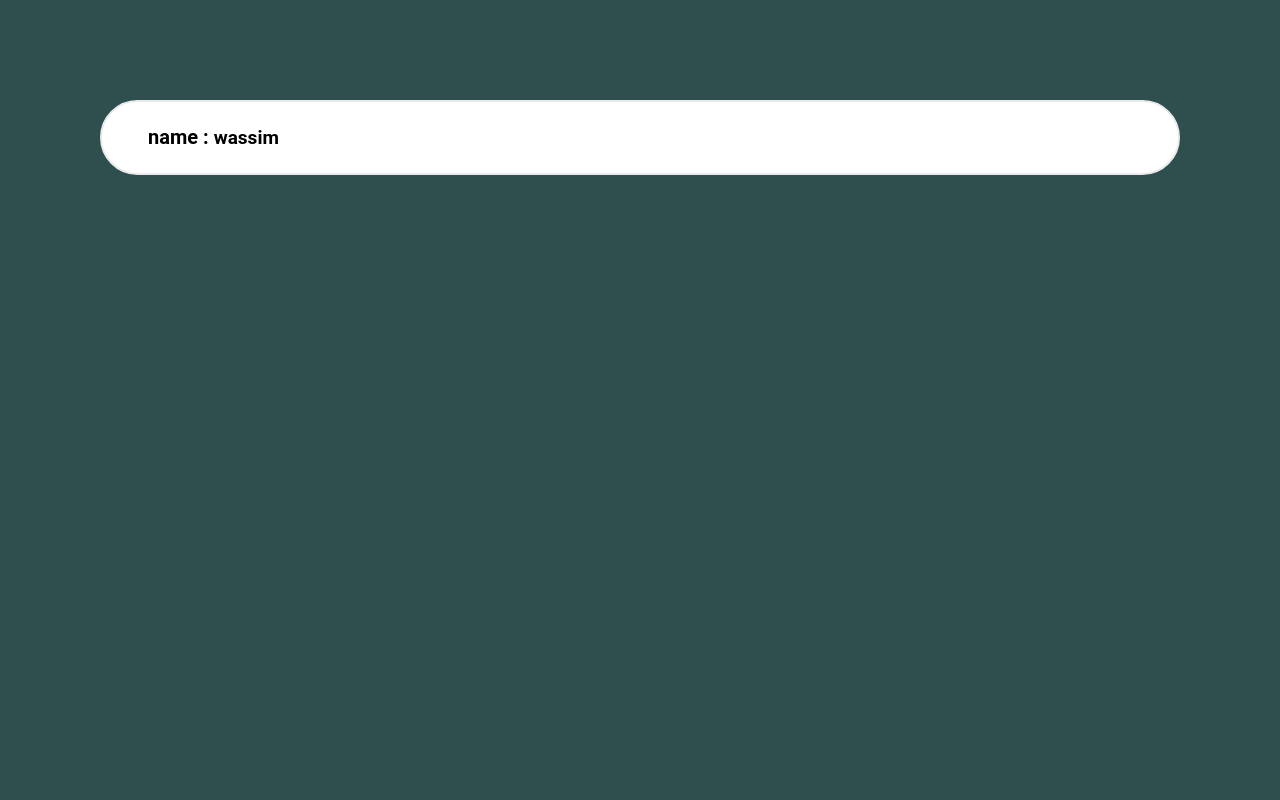
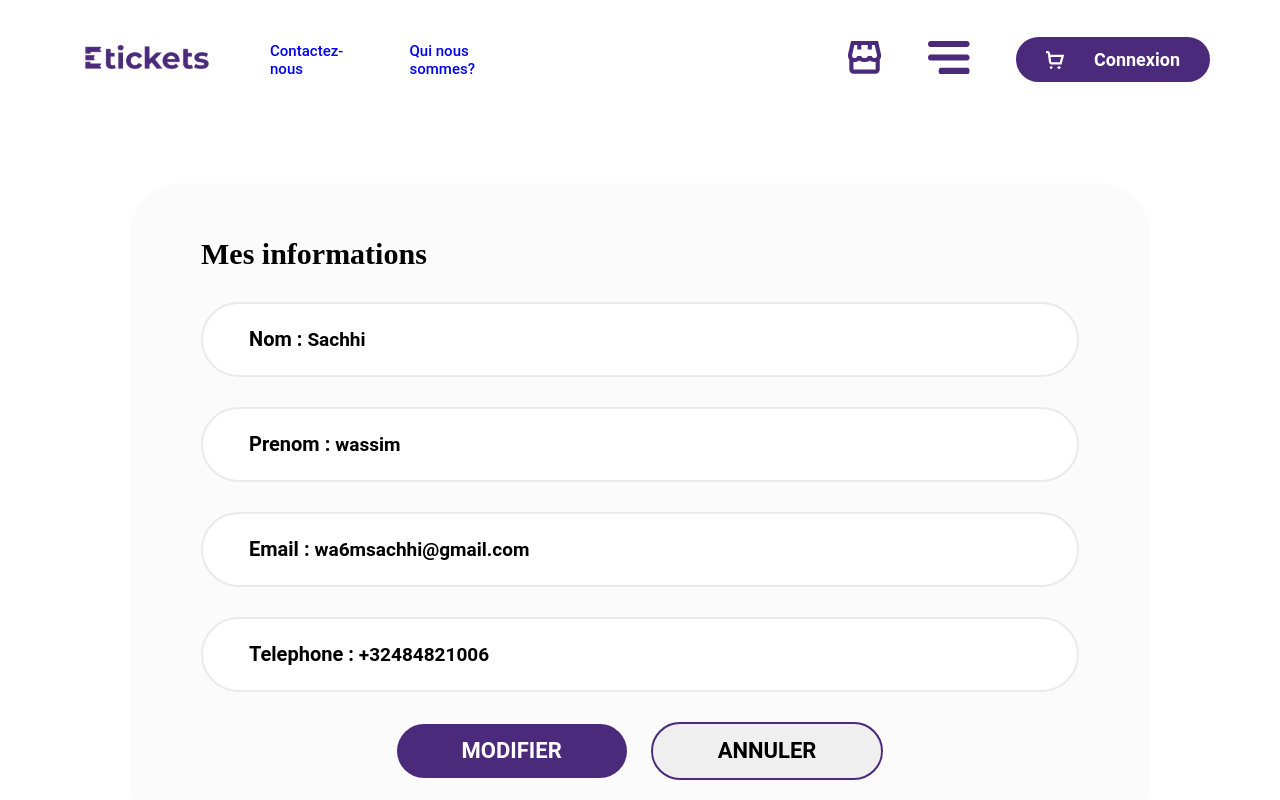
Before and after one commit to yns-qara/etickets, a Next.js app: page /mesInformations in a window 1280 px wide. Shown: the top 800 px of the page. Built offline with nearby package versions, Linux system fonts and the light colour scheme.

Commit message:
info holder changes

```diff
--- a/components/Input.js
+++ b/components/Input.js
@@ -13,7 +13,6 @@ const Input = props => {
 
 
   return (
-    <div className={styles.test}>
 
 
 
@@ -35,7 +34,6 @@ const Input = props => {
 
 
 
-    </div>
   )
 }
 
--- a/components/infoHolder.js
+++ b/components/infoHolder.js
@@ -1,14 +1,20 @@
 import styles from '../styles/infoHolder.module.css'
-const infoHolder = props => {
-  return (
-    <form>
-        <h1 className={styles.h}>Mes informations</h1>
-        {props.children}
-        <button type="submit"></button>
-        <button type="reset"></button>
-    </form>
-  )
+const InfoHolder = props => {
+    return (
+        <div className={styles.container}>
+            <form className={styles.form__container}>
+                <h1 className={styles.h}>Mes informations</h1>
+                {props.children}
+                <div className={styles.button__holder}>
+
+                    <button type="submit">MODIFIER</button>
+                    <button type="reset">ANNULER</button>
+                </div>
+            </form>
+        </div>
+    )
+
 }
 
 
-export default infoHolder
+export default InfoHolder
--- a/pages/mesInformations.js
+++ b/pages/mesInformations.js
@@ -2,21 +2,40 @@ import Navbar from "../components/Navbar2"
 import Footer from "../components/Footer"
 import Header from "../components/Header"
 import Input from "../components/Input"
-import infoHolder from "../components/infoHolder"
+import InfoHolder from "../components/infoHolder"
 const mesInformations = props => {
     return (
         <>
-            {/* <Navbar /> */}
-            <infoHolder>
-            <Input
-                label="name"
-                type="text"
-                ID = "inpt"
-                placeholder="wassim"
-            />
-            </infoHolder>
+            <Navbar />
+            <InfoHolder>
+                <Input
+                    label="Nom"
+                    type="text"
+                    ID="inpt"
+                    placeholder="Sachhi"
+                />
+                <Input
+                    label="Prenom"
+                    type="text"
+                    ID="inpt"
+                    placeholder="wassim"
+                />
+                <Input
+                    label="Email"
+                    type="email"
+                    ID="inpt"
+                    placeholder="wa6msachhi@gmail.com"
+                />
+                <Input
+                    label="Telephone"
+                    type="tel"
+                    ID="inpt"
+                    placeholder="+32484821006"
+                />
 
-            {/* <Footer /> */}
+            </InfoHolder>
+
+            <Footer />
         </>
     )
 }
--- a/styles/infoHolder.module.css
+++ b/styles/infoHolder.module.css
@@ -6,3 +6,56 @@
     line-height: 37px;
     color: #000000;
 }
+
+.container {
+    padding: 183px 130px 0;
+    /* display: flex; */
+
+}
+
+.form__container {
+    display: flex;
+    flex-direction: column;
+    gap: 30px;
+
+
+
+    padding: 52px 71px;
+    background: #85b4fc;
+    background: #FBFBFB;
+    border-radius: 50px;
+    max-width: 1180px;
+    margin: auto;
+}
+
+.button__holder {
+    display: flex;
+    gap: 24px;
+    justify-content: center;
+    align-items: center;
+}
+
+.button__holder button{
+    border-radius: 95px;
+    padding: 14px 65px;
+
+    font-family: 'Roboto';
+    font-style: normal;
+    font-weight: 700;
+    font-size: 22px;
+    line-height: 26px;
+    color: #FFFFFF;
+
+    cursor: pointer;
+}
+
+.button__holder button:first-child {
+
+    border: 0;
+   background: #4B2A7B;
+}
+
+.button__holder button:last-child {
+    border: 2px solid #4B2A7B;
+    color: #000000;
+}
--- a/styles/input.module.css
+++ b/styles/input.module.css
@@ -1,8 +1,3 @@
-.test{
-    background-color: darkslategrey;
-    height: 100vh;
-    padding: 100px;
-}
 
 .input__container {
     display: flex;
```
